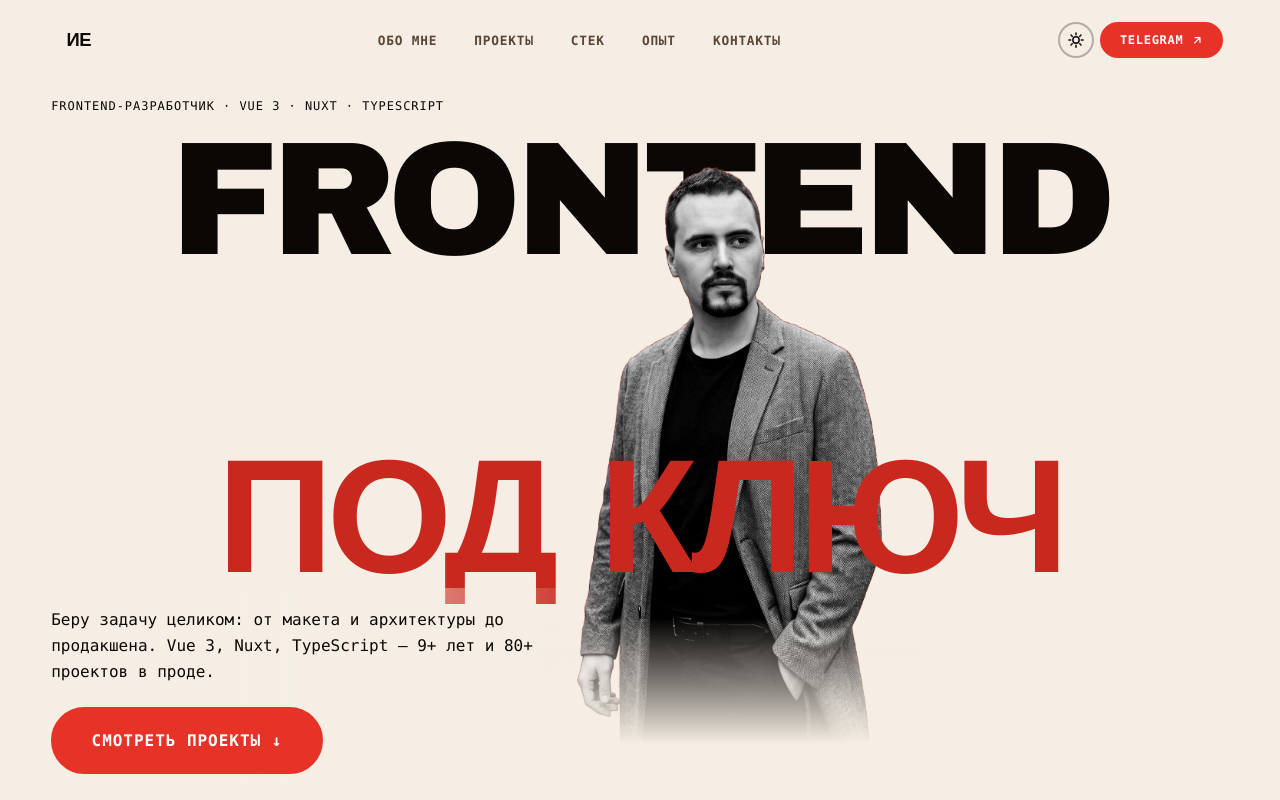
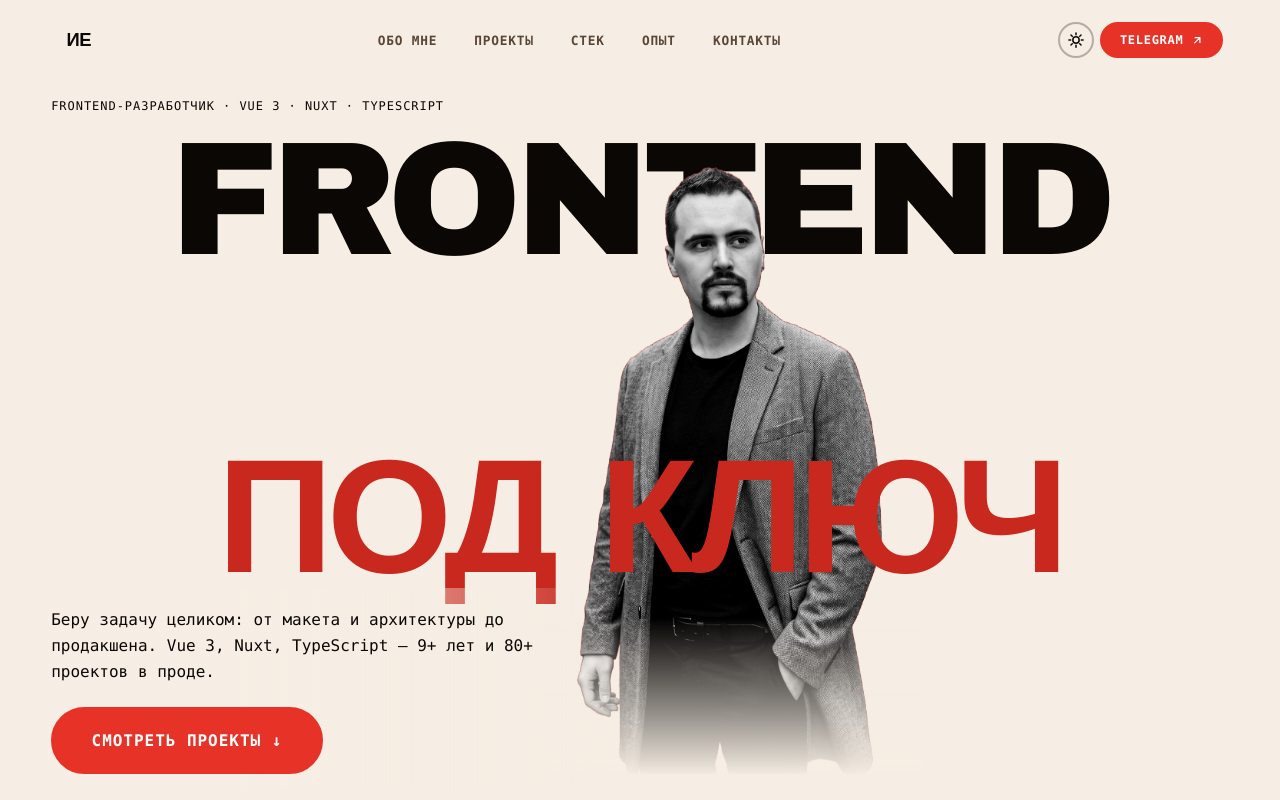
Before and after one commit to LordRawl/my-personal-site, a Nuxt app: page / in a window 1280 px wide. Shown: the top 800 px of the page. Built offline with nearby package versions, Linux system fonts and the light colour scheme.

Commit message:
fix(hero): compensate photo gradient for parallax

```diff
--- a/app/components/site/HeroSection.vue
+++ b/app/components/site/HeroSection.vue
@@ -97,8 +97,8 @@
   position: absolute;
   left: -40px;
   right: -40px;
-  bottom: -2px;
-  height: 26%;
+  bottom: -42px;
+  height: calc(26% + 40px);
   background: linear-gradient(to bottom, rgba(11, 7, 5, 0), var(--bg) 92%);
   z-index: 3;
   pointer-events: none;
```
